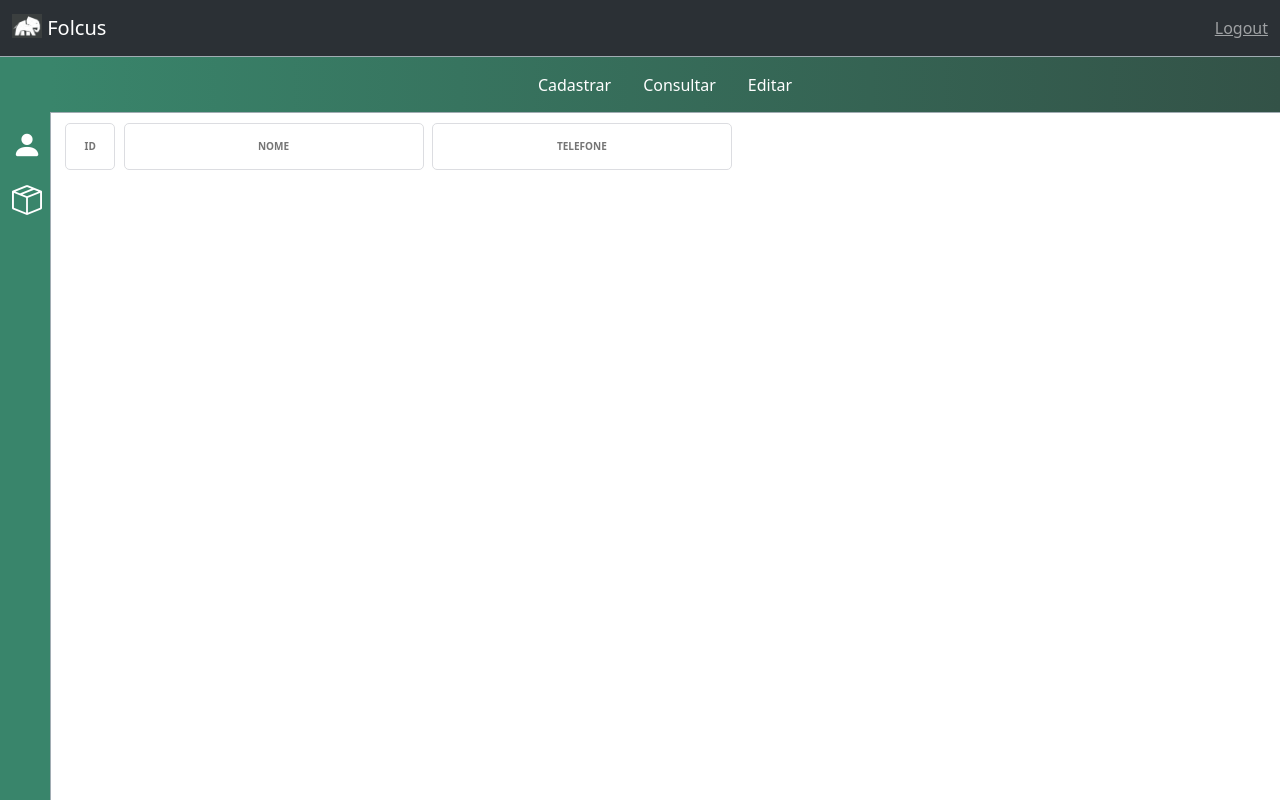
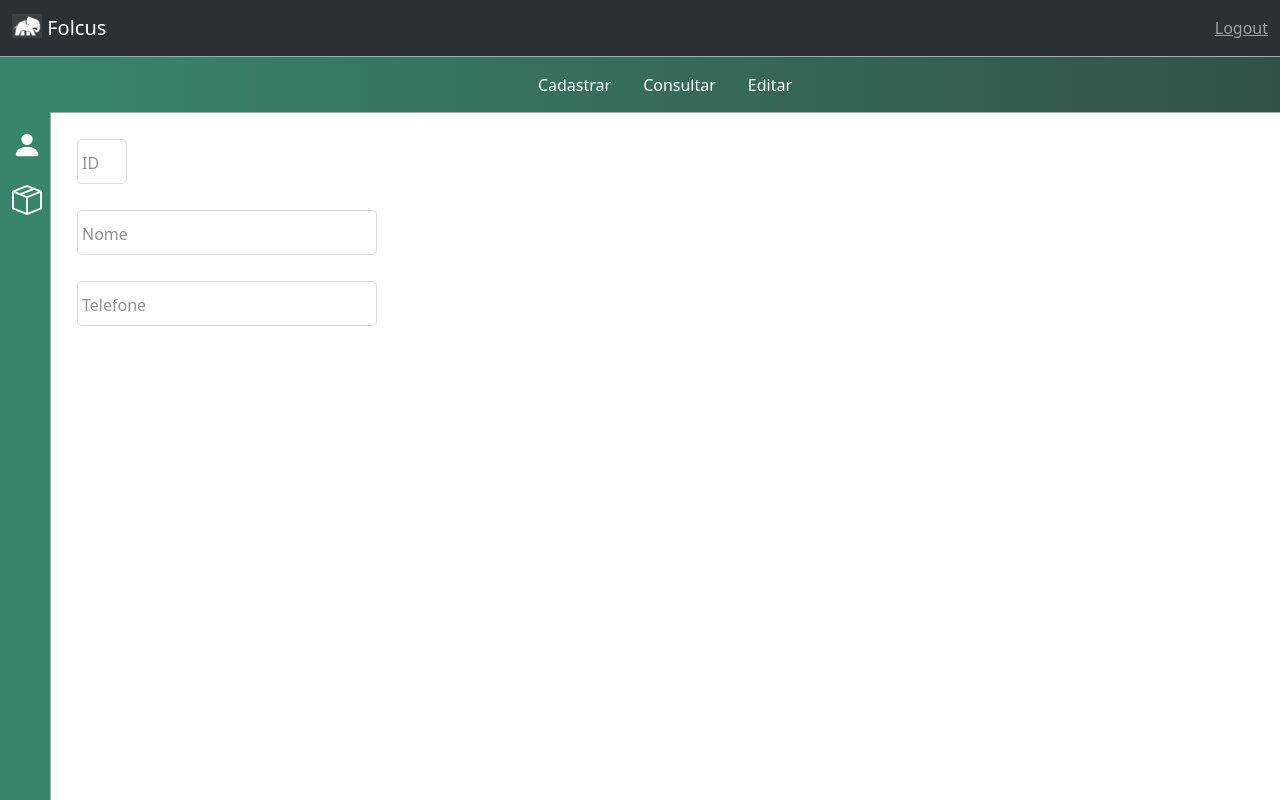
Before and after one commit to wbhard/alura_django_teste, a Django app: page /cadastro-cliente/ in a window 1280 px wide. Run offline with Django 4.2, Linux system fonts and the light colour scheme.

Commit message:
alteração placeholder, input

```diff
--- a/setup/static/styles/aside.css
+++ b/setup/static/styles/aside.css
@@ -53,7 +53,7 @@ aside{
     padding-top: 5px;
     padding-bottom: 5px;
     transition: width 0.5s;
-
+    position: relative;
 }
 
 aside:hover  {
@@ -79,6 +79,7 @@ aside:hover  {
     text-decoration-line: none;
     color: white;
     margin-bottom: 10px;
+    font-weight: bold;
 }
 .side-bar i{
     font-size: 30px;
@@ -172,3 +173,30 @@ visibility: visible !important;
 .invisible {
 visibility: hidden !important;
 }
+
+.form-group{
+    margin-top: 1rem;
+    margin-left: 1rem;
+    position: relative;
+}
+.app-form input{
+    height: 45px;
+    font-size: 14px;
+    padding-left: 5px;
+}
+
+.app-form span{
+    position: absolute;
+    left: 5px;
+    top: 12px;
+    pointer-events: none;
+    transition: 0.5s;
+    opacity: .5;
+}
+
+.app-form input:focus ~span,
+.app-form input:valid ~span{
+    transform: translateY(-30px);
+    font-size: 14px;
+    opacity: 1;
+}
--- a/templates/galeria/base.html
+++ b/templates/galeria/base.html
@@ -37,7 +37,7 @@
         <nav class="nav-options">
 		<ul class="nav">
   			<li class="nav-item">
-    				<a class="nav-link " href="#">Cadastrar</a>
+    				<a class="nav-link" href="#">Cadastrar</a>
   			</li>
   			<li class="nav-item">
     				<a class="nav-link" href="#">Consultar</a>
--- a/templates/galeria/cadastro-cliente.html
+++ b/templates/galeria/cadastro-cliente.html
@@ -3,14 +3,20 @@
 {% block content %}
 <article>
     <div class="tabel">
-        <form class="">
-            <label for="user"></label>
-            <input type="text" id="id" placeholder="ID" name="id" class="imput-text-id">
-            <label for="name"></label>
-            <input type="text" id="name" placeholder="NOME" name="name" class="imput-text-nome">
-            <label for="phone"></label>
-            <input type="tel" id="phone" placeholder="TELEFONE" name="phone" class="imput-text-nome">
-            <!-- FORM NO PYTHON <input type="submit" value="Entrar"> -->
+        <form class="app-form">
+            <div class="form-group">
+                <input autocomplete="off" type="text" id="id" name="id" class="imput-text-id" required>
+                <span>ID</span>
+            </div>
+            <div class="form-group">
+                <input autocomplete="off" type="text" id="name" name="name" class="imput-text-nome" required>
+                <span>Nome</span>
+            </div>
+            <div class="form-group">
+                <input autocomplete="off" type="tel" id="phone" name="phone" class="imput-text-nome" required>
+                <span>Telefone</span>
+            </div>
+        <!-- FORM NO PYTHON <input type="submit" value="Entrar"> -->
         </form>
     </div>
    </article>
```
Also changed, not shown: templates/galeria/cadastro-produto.html (+9 -6 lines).
